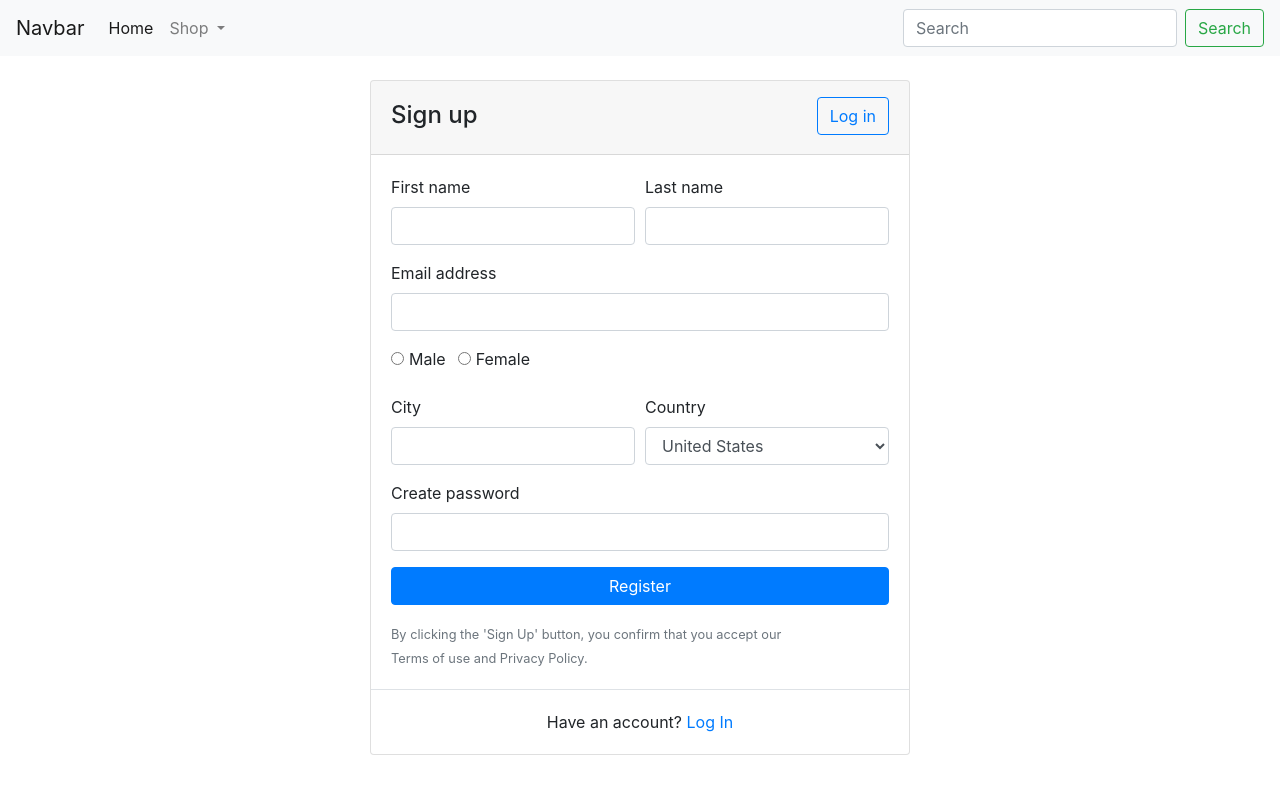
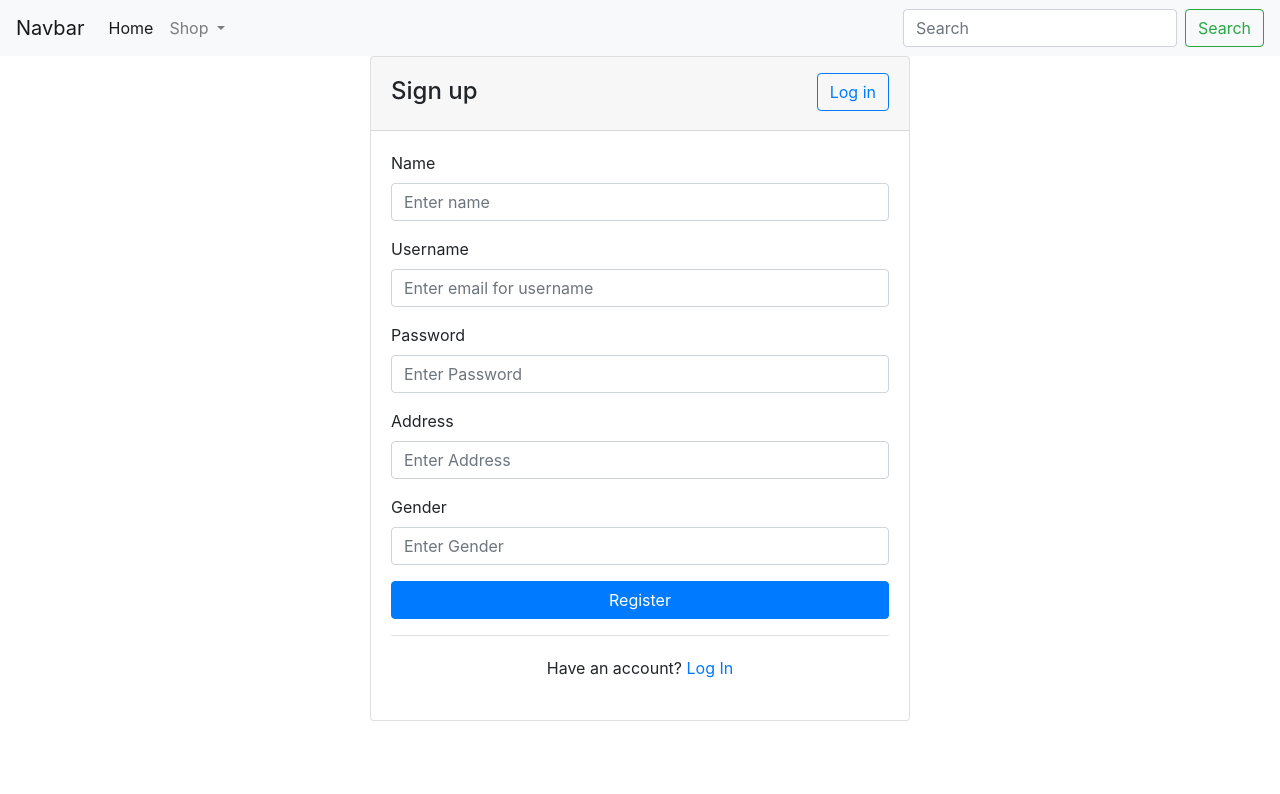
Before and after one commit to ludowica-fernando/good-looks, an Angular app: page /register-user in a window 1280 px wide. Shown: the top 794 px of the page. Built offline with nearby package versions, Linux system fonts and the light colour scheme.

Commit message:
minor changes

```diff
--- a/src/app/checkout/checkout.component.html
+++ b/src/app/checkout/checkout.component.html
@@ -4,7 +4,7 @@
   </div>
 
   <div class="row">
-    <!-- <div class="col-md-4 order-md-2 mb-4">
+    <div class="col-md-4 order-md-2 mb-4">
           <h4 class="d-flex justify-content-between align-items-center mb-3">
             <span class="text-muted">Your cart</span>
             <span class="badge badge-secondary badge-pill">3</span>
@@ -52,7 +52,7 @@
               </div>
             </div>
           </form>
-        </div> -->
+        </div>
 
     <div class="col-md-8 order-md-1">
       <h4 class="mb-3">Billing address</h4>
--- /dev/null
+++ b/src/app/models/user.ts
@@ -0,0 +1,3 @@
+export class User{
+    public id: number;
+}
--- a/src/app/user/user.component.html
+++ b/src/app/user/user.component.html
@@ -4,7 +4,6 @@
 <link rel="stylesheet" href="https://use.fontawesome.com/releases/v5.0.8/css/all.css">
 
 <div class="container">
-  <br>
   <div class="row justify-content-center">
     <div class="col-md-6">
       <div class="card">
@@ -13,71 +12,35 @@
           <h4 class="card-title mt-2">Sign up</h4>
         </header>
         <article class="card-body">
-          <form #registerForm="ngForm" (ngSubmit)="register(registerForm.value)" > <div class="form-row">
-            <div class="col form-group">
-              <label>First name </label>
-              <input type="text" class="form-control" name="fname">
-            </div>
-            <div class="col form-group">
-              <label>Last name</label>
-              <input type="text" class="form-control" name="lname">
-            </div>
+          <form #registerForm="ngForm" (ngSubmit)="register(registerForm.value)">
+            <div class="form-group">
+              <label for="name">Name</label>
+              <input type="text" class="form-control" id="name" name="name" placeholder="Enter name" ngModel>
             </div>
             <div class="form-group">
-        <label>Email address</label>
-        <input type="email" class="form-control" name="username">
+              <label for="username">Username</label>
+              <input type="text" class="form-control" id="username" name="username"
+                placeholder="Enter email for username" ngModel>
             </div>
             <div class="form-group">
-        <label class="form-check form-check-inline">
-          <input class="form-check-input" type="radio" name="gender" value="male">
-          <span class="form-check-label"> Male </span>
-        </label>
-        <label class="form-check form-check-inline">
-          <input class="form-check-input" type="radio" name="gender" value="female">
-          <span class="form-check-label"> Female</span>
-        </label>
-      </div>
-      <div class="form-row">
-        <div class="form-group col-md-6">
-          <label>City</label>
-          <input type="text" class="form-control" name="city">
-        </div>
-        <div class="form-group col-md-6">
-          <label>Country</label>
-          <select id="inputState" class="form-control" name="country">
-            <option> Choose...</option>
-            <option>Uzbekistan</option>
-            <option>Russia</option>
-            <option selected="">United States</option>
-            <option>India</option>
-            <option>Afganistan</option>
-            <option>Italy</option>
-            <option>United Kingdom</option>
-            <option>Sri Lanka</option>
-            <option>Australia</option>
-            <option>New Zealand</option>
-            <option>China</option>
-            <option>Japan</option>
-            <option>Singapore</option>
-            <option>Malaysia</option>
-            <option>Mexico</option>
-            <option>Maldives</option>
-            <option>Thailand</option>
-          </select>
-        </div>
+              <label for="password">Password</label>
+              <input type="password" class="form-control" id="password" name="password" placeholder="Enter Password"
+                ngModel>
             </div>
             <div class="form-group">
-        <label>Create password</label>
-        <input class="form-control" type="password" name="password">
+              <label for="address">Address</label>
+              <input type="text" class="form-control" id="address" name="address" placeholder="Enter Address" ngModel>
+            </div>
+            <div class="form-group">
+              <label for="address">Gender</label>
+              <input type="text" class="form-control" id="gender" name="gender" placeholder="Enter Gender" ngModel>
             </div>
             <div class="form-group">
               <button type="submit" class="btn btn-primary btn-block"> Register </button>
             </div>
-      <small class="text-muted">By clicking the 'Sign Up' button, you confirm that you accept our <br> Terms of
-        use and Privacy Policy.</small>
+            <div class="border-top card-body text-center">Have an account? <a routerLink="/login">Log In</a></div>
           </form>
         </article>
-      <div class="border-top card-body text-center">Have an account? <a routerLink="/login">Log In</a></div>
       </div>
     </div>
   </div>
--- a/src/app/user/user.component.ts
+++ b/src/app/user/user.component.ts
@@ -16,6 +16,7 @@ export class UserComponent implements OnInit {
   }
 
   register(registerForm) {
+    console.log(registerForm);
     this.userService.register(registerForm).subscribe(
       data => {
         console.log("success");
```
Lines whose indentation alone changed are shown as unchanged.
